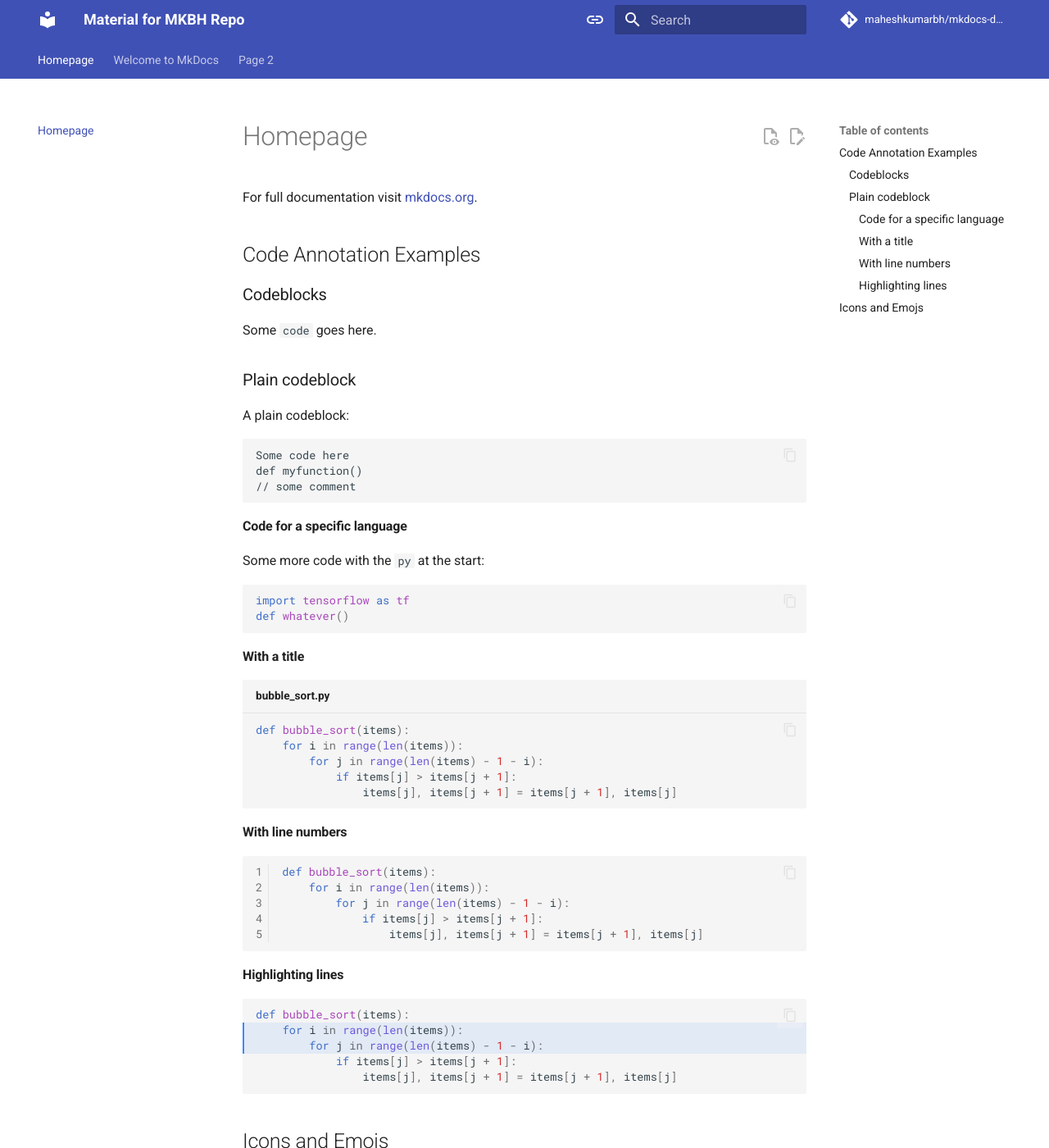
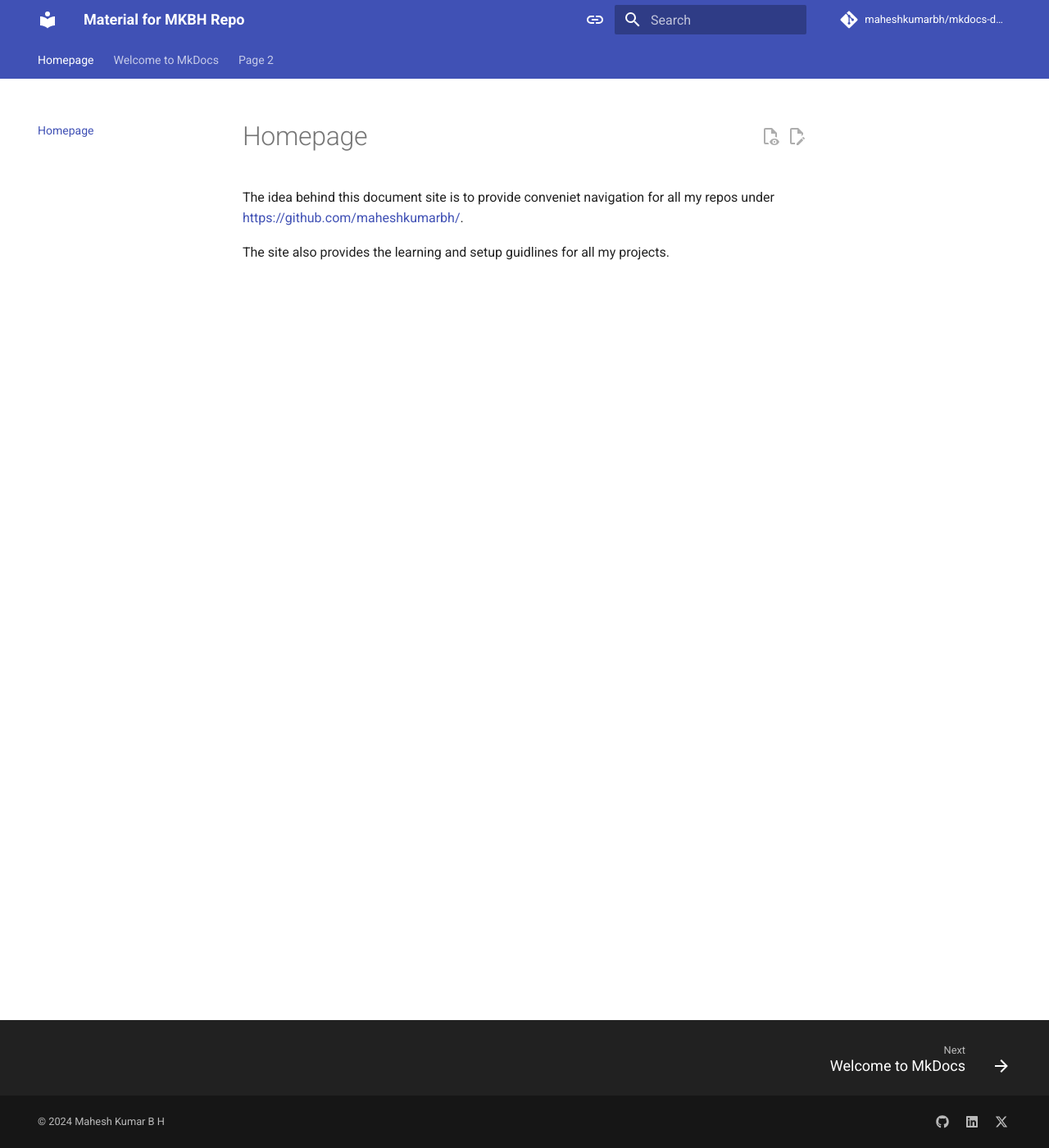
Before and after one commit to maheshkumarbh/mkdocs-documentation, an MkDocs documentation site: the page built from docs/homepage.md, in a window 1280 px wide and 1400 px high. Shown: the whole window at 82% size. Built offline with MkDocs 1.6.1 and Material for MkDocs 9.7.7, drawn with Linux system fonts in a browser that asks for light colours; emoji names are drawn with the system emoji font; comment, search, counter and statistics services are not loaded; some of the changed text lies outside the part shown.

Commit message:
refactoring code

````diff
--- a/docs/homepage.md
+++ b/docs/homepage.md
@@ -1,68 +1,5 @@
 # Homepage
 
-For full documentation visit [mkdocs.org](https://www.mkdocs.org).
+The idea behind this document site is to provide conveniet navigation for all my repos under https://github.com/maheshkumarbh/.
 
-## Code Annotation Examples
-
-### Codeblocks
-
-Some `code` goes here.
-
-### Plain codeblock
-
-A plain codeblock:
-
-```
-Some code here
-def myfunction()
-// some comment
-```
-
-#### Code for a specific language
-
-Some more code with the `py` at the start:
-
-``` py
-import tensorflow as tf
-def whatever()
-```
-
-#### With a title
-
-``` py title="bubble_sort.py"
-def bubble_sort(items):
-    for i in range(len(items)):
-        for j in range(len(items) - 1 - i):
-            if items[j] > items[j + 1]:
-                items[j], items[j + 1] = items[j + 1], items[j]
-```
-
-#### With line numbers
-
-``` py linenums="1"
-def bubble_sort(items):
-    for i in range(len(items)):
-        for j in range(len(items) - 1 - i):
-            if items[j] > items[j + 1]:
-                items[j], items[j + 1] = items[j + 1], items[j]
-```
-
-#### Highlighting lines
-
-``` py hl_lines="2 3"
-def bubble_sort(items):
-    for i in range(len(items)):
-        for j in range(len(items) - 1 - i):
-            if items[j] > items[j + 1]:
-                items[j], items[j + 1] = items[j + 1], items[j]
-```
-
-## Icons and Emojs
-
-:smile:
-
-:fontawesome-regular-face-laugh-wink:
-
-:fontawesome-brands-twitter:{ .twitter }
-
-:octicons-heart-fill-24:{ .heart }
+The site also provides the learning and setup guidlines for all my projects.
--- a/mkdocs.yml
+++ b/mkdocs.yml
@@ -2,9 +2,9 @@
 site_name: Material for MKBH Repo
 #site_url: https://squidfunk.github.io/mkdocs-material/
 site_author: Mahesh Kumar B H
-site_description: >-
-  Write your documentation in Markdown and create a professional static site in
-  minutes – searchable, customizable, in 60+ languages, for all devices
+# site_description: >-
+#   Write your documentation in Markdown and create a professional static site in
+#   minutes – searchable, customizable, in 60+ languages, for all devices
 
 # Repository
 repo_name: maheshkumarbh/mkdocs-documentation
@@ -77,9 +77,7 @@ plugins:
 
 # Additional configuration
 extra:
-  status:
-    new: Recently added
-    deprecated: Deprecated
+  generator : false
   social:
     - icon: fontawesome/brands/github
       link: https://github.com/maheshkumarbh
````
